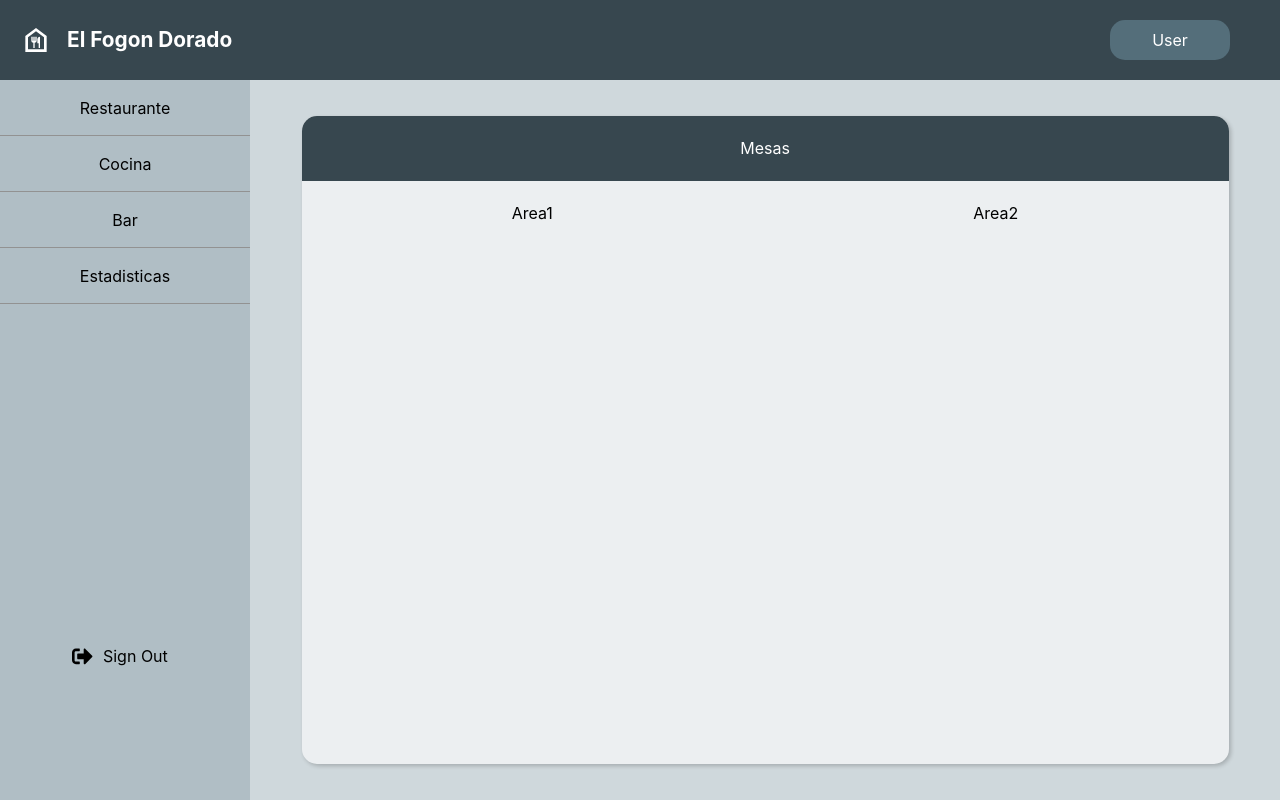
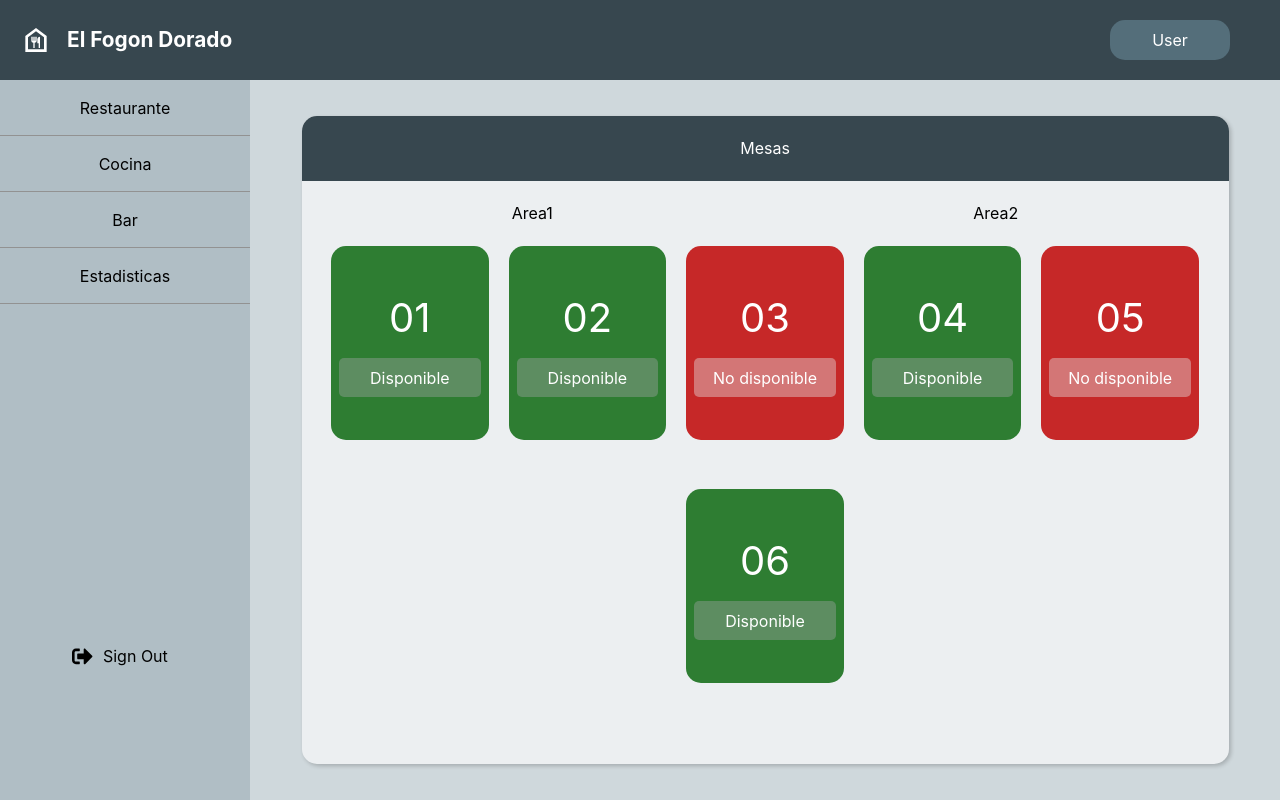
Before and after one commit to DiegoDuaS/RestaurantSystem, a React (Vite) app: page / in a window 1280 px wide. Built offline with nearby package versions, Linux system fonts and the light colour scheme.

Commit message:
feat: table cards

```diff
--- a/src/MainPage/Main.css
+++ b/src/MainPage/Main.css
@@ -7,3 +7,13 @@
 body {
   background-color: #CFD8DC;
 }
+
+.mesacontainer{
+  width: 100%;
+  height: 75%;
+  display: flex;
+  justify-content: center;
+  padding: 0;
+  margin: 0;
+  flex-wrap: wrap;
+}
--- a/src/MainPage/Restaurante.jsx
+++ b/src/MainPage/Restaurante.jsx
@@ -4,6 +4,7 @@ import './Box.css'
 import HeaderMain from './Header'
 import NavBar from './Nav'
 import Areas from './Areas'
+import Mesa from './mesa'
 
 
 function Restaurante() {
@@ -19,6 +20,15 @@ function Restaurante() {
                 Mesas
               </header>
               <Areas></Areas>
+              <ul class='mesacontainer'>
+                <Mesa num='01' available={true}></Mesa>
+                <Mesa num='02' available={true}></Mesa>
+                <Mesa num='03' available={false}></Mesa>
+                <Mesa num='04' available={true}></Mesa>
+                <Mesa num='05' available={false}></Mesa>
+                <Mesa num='06' available={true}></Mesa>
+
+              </ul>
             </div>
           </section>
 
--- a/src/MainPage/Section.css
+++ b/src/MainPage/Section.css
@@ -27,7 +27,7 @@ li.nav {
     height: 55px;
 }
 
-li:hover{
+li.nav:hover{
     background-color: #CFD8DC;
 }
 
--- /dev/null
+++ b/src/MainPage/mesa.css
@@ -0,0 +1,49 @@
+.cardmesa{
+    height: 40%;
+    width: 17%;
+    border-radius: 15px;
+    display: flex;
+    flex-direction: column;
+    justify-content: center;
+    align-items: center;
+    margin-right: 10px;
+    margin-left: 10px;
+
+}
+
+.numesa{
+    color: white;
+    font-weight: normal;
+    font-size: 2.5em;
+    padding: 0;
+    margin: 0;
+
+}
+
+.statemesa{
+    height: 20%;
+    width: 90%;
+    border-radius: 5px;
+    color: white;
+    display: flex;
+    justify-content: center;
+    align-items: center;
+    margin-top: 10px;
+
+}
+
+.disponiblec{
+    background-color: #2E7D32;
+}
+
+.no-disponiblec{
+    background-color: #C62828;
+}
+
+.disponibles{
+    background-color: #5D8D61;
+}
+
+.no-disponibles{
+    background-color: #D37676;
+}
--- /dev/null
+++ b/src/MainPage/mesa.jsx
@@ -0,0 +1,18 @@
+import "./mesa.css"
+
+function Mesa({ num, available, onClick }) {
+    return (
+        <>
+            <li className={`cardmesa ${available ? 'disponiblec' : 'no-disponiblec'}`}>
+                <h2 className='numesa'>
+                    {num}
+                </h2>
+                <div className={`statemesa ${available ? 'disponibles' : 'no-disponibles'}`}>
+                    {available ? 'Disponible' : 'No disponible'}
+                </div>
+            </li>
+        </>
+    );
+}
+
+export default Mesa
```
